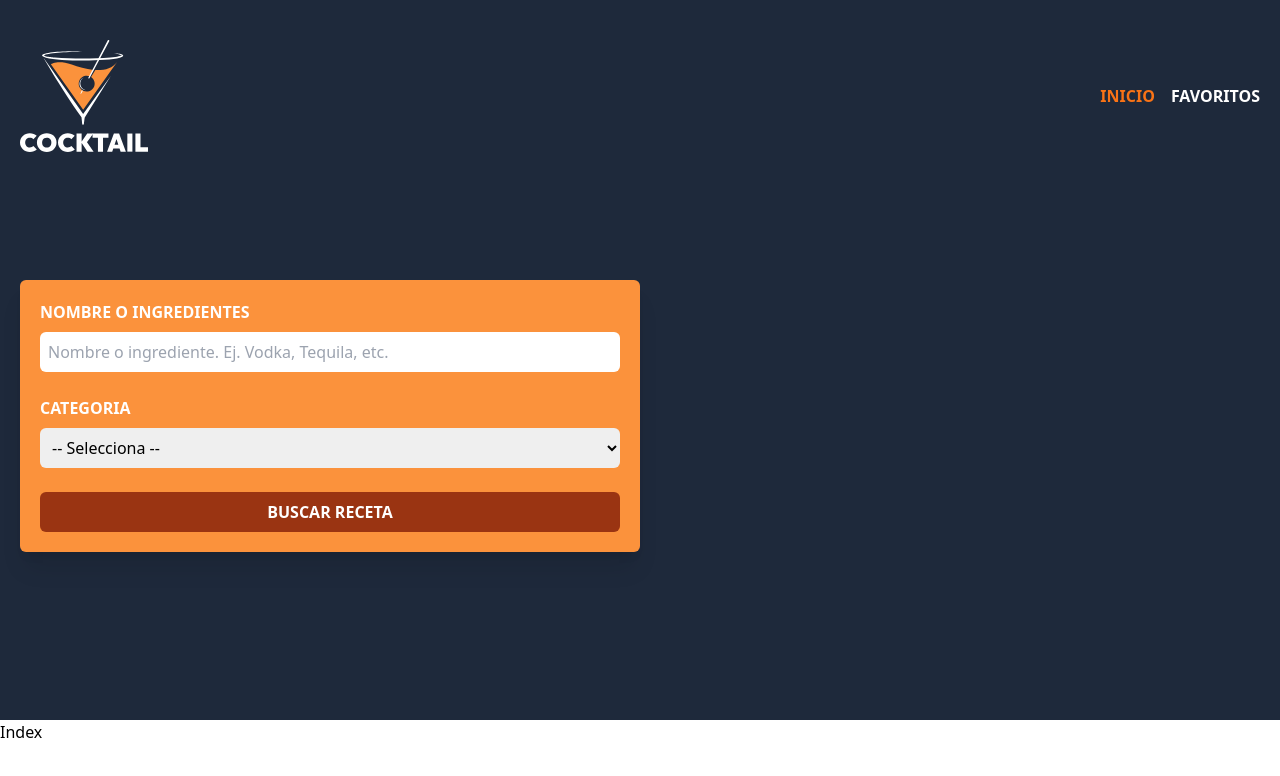
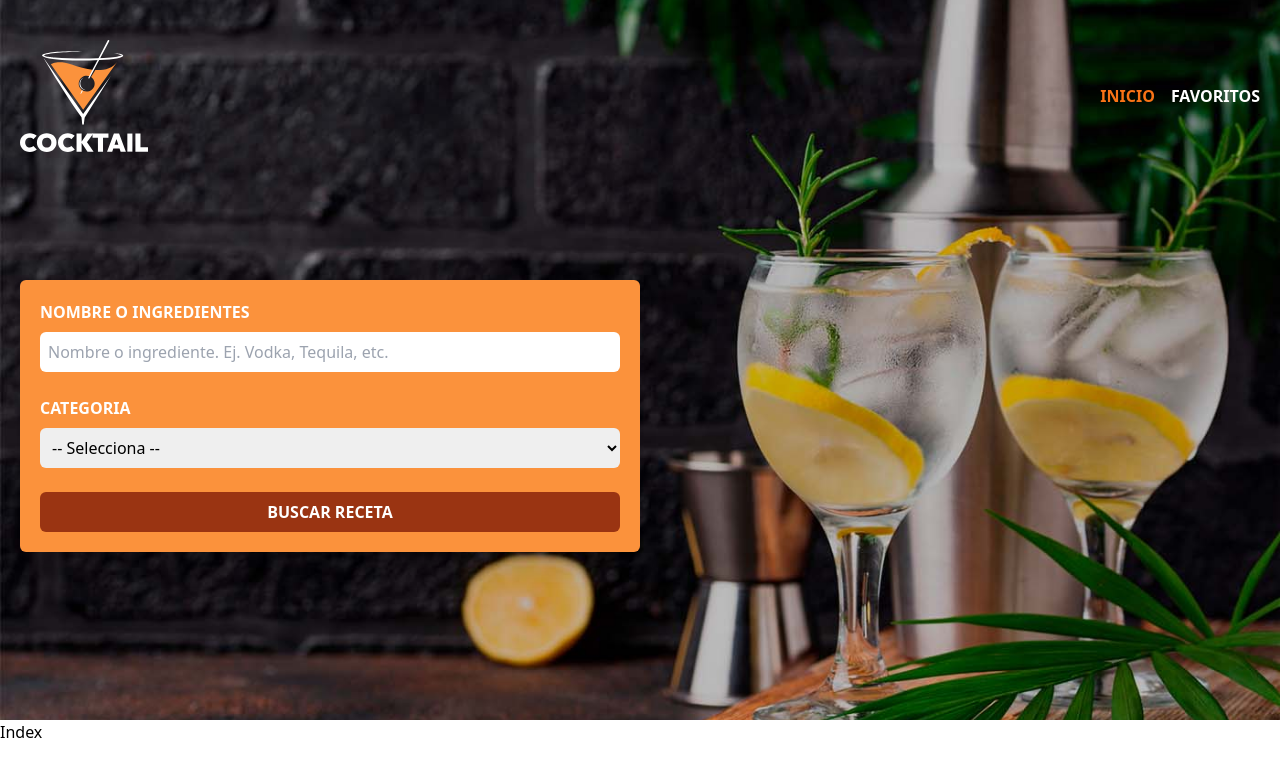
Before and after one commit to IvanVasquez289/drink-search-app, a React (Vite) app: page / in a window 1280 px wide. Shown: the top 776 px of the page. Built offline with nearby package versions, Linux system fonts and the light colour scheme.

Commit message:
feat: theming in tailwind

```diff
--- a/src/components/Header.tsx
+++ b/src/components/Header.tsx
@@ -6,7 +6,7 @@
   const {pathname} = useLocation()
   const isHome = useMemo(() => pathname === '/', [pathname])
   return (
-    <header className="bg-slate-800">
+    <header className={isHome ? 'bg-header bg-cover bg-center' : 'bg-slate-800'}>
         <div className="mx-auto container px-5 py-10">
             <div className="flex justify-between items-center">
                 <div>
--- a/tailwind.config.js
+++ b/tailwind.config.js
@@ -2,7 +2,11 @@
 export default {
   content: ["index.html", "./src/**/*.{js,ts,jsx,tsx}"],
   theme: {
-    extend: {},
+    extend: {
+      backgroundImage: {
+        "header": "url('/bg.jpg')",
+      }
+    },
   },
   plugins: [],
 };
```
